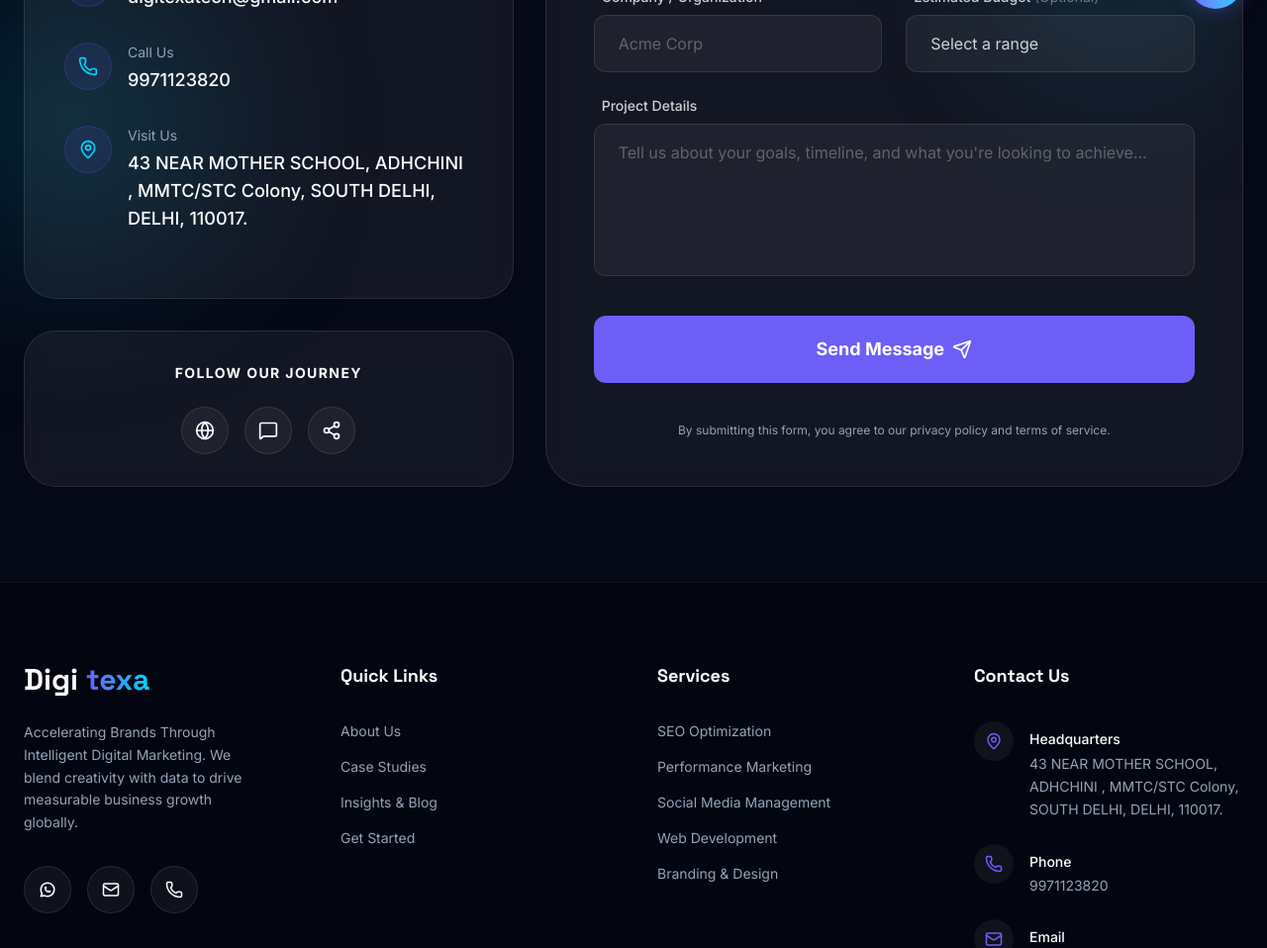
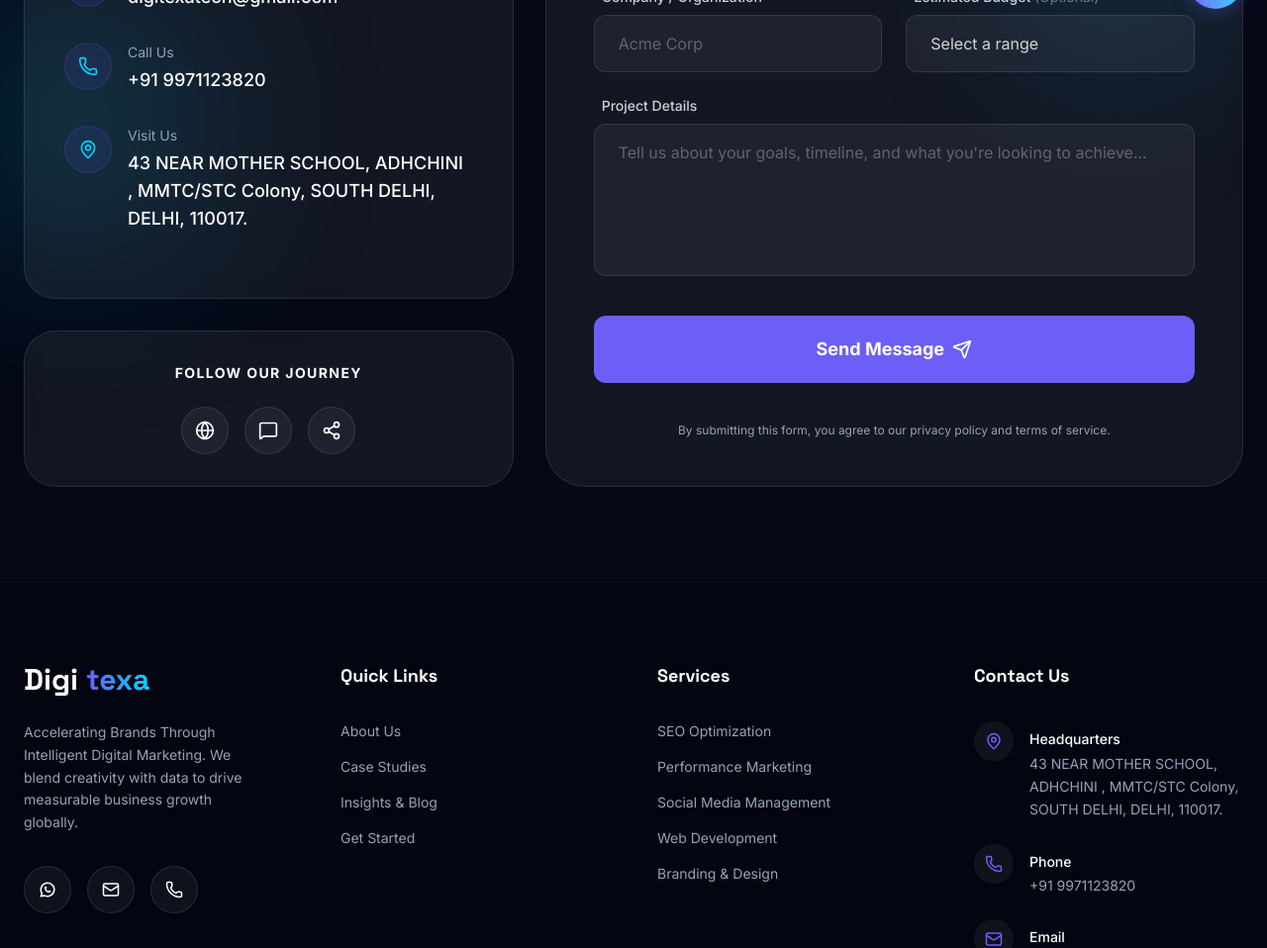
Before and after one commit to Drishti-sh02/Digitexa, a Next.js app: page /contact in a window 1280 px wide. Shown: the part 767-1725 px from the top of the page at 99% size. Built offline with nearby package versions, Linux system fonts and the light colour scheme.

Commit message:
Add country code +91 to phone numbers globally

```diff
--- a/src/app/contact/page.tsx
+++ b/src/app/contact/page.tsx
@@ -84,7 +84,7 @@
                   </div>
                   <div>
                     <p className="text-sm text-subtext mb-1">Call Us</p>
-                    <a href="tel:+919971123820" className="text-lg font-medium text-white hover:text-accent transition-colors">9971123820</a>
+                    <a href="tel:+919971123820" className="text-lg font-medium text-white hover:text-accent transition-colors">+91 9971123820</a>
                   </div>
                 </div>
 
--- a/src/components/Footer.tsx
+++ b/src/components/Footer.tsx
@@ -34,7 +34,7 @@
               Accelerating Brands Through Intelligent Digital Marketing. We blend creativity with data to drive measurable business growth globally.
             </p>
             <div className="flex items-center gap-4 mt-2">
-              <Link href="https://wa.me/9971123820" className="w-12 h-12 rounded-full bg-white/5 border border-white/10 flex items-center justify-center text-white hover:bg-primary hover:border-primary transition-all">
+              <Link href="https://wa.me/919971123820" className="w-12 h-12 rounded-full bg-white/5 border border-white/10 flex items-center justify-center text-white hover:bg-primary hover:border-primary transition-all">
                 <WhatsappIcon />
               </Link>
               <Link href="mailto:digitexatech@gmail.com" className="w-12 h-12 rounded-full bg-white/5 border border-white/10 flex items-center justify-center text-white hover:bg-primary hover:border-primary transition-all">
@@ -88,7 +88,7 @@
                 </div>
                 <div className="flex flex-col pt-2">
                   <span className="text-white font-medium text-sm mb-1">Phone</span>
-                  <span className="text-subtext text-sm">9971123820</span>
+                  <span className="text-subtext text-sm">+91 9971123820</span>
                 </div>
               </li>
               <li className="flex items-start gap-4">
--- a/src/components/ui/ConsultationModal.tsx
+++ b/src/components/ui/ConsultationModal.tsx
@@ -288,7 +288,7 @@
                         <span className="text-xs text-subtext uppercase tracking-widest font-bold">Need immediate assistance?</span>
                         <div className="flex flex-wrap items-center justify-center gap-6">
                           <a href="mailto:digitexatech@gmail.com" className="flex items-center gap-2 text-sm text-white/90 hover:text-primary transition-colors"><Mail className="w-4 h-4" /> digitexatech@gmail.com</a>
-                          <a href="tel:+919971123820" className="flex items-center gap-2 text-sm text-white/90 hover:text-primary transition-colors"><Phone className="w-4 h-4" /> 9971123820</a>
+                          <a href="tel:+919971123820" className="flex items-center gap-2 text-sm text-white/90 hover:text-primary transition-colors"><Phone className="w-4 h-4" /> +91 9971123820</a>
                         </div>
                       </div>
                     </form>
--- a/src/components/ui/FloatingContact.tsx
+++ b/src/components/ui/FloatingContact.tsx
@@ -18,7 +18,7 @@
     {
       name: "WhatsApp",
       icon: <WhatsappIcon />,
-      href: "https://wa.me/9971123820",
+      href: "https://wa.me/919971123820",
       color: "bg-[#25D366] hover:bg-[#22c15e]",
     },
     {
```
